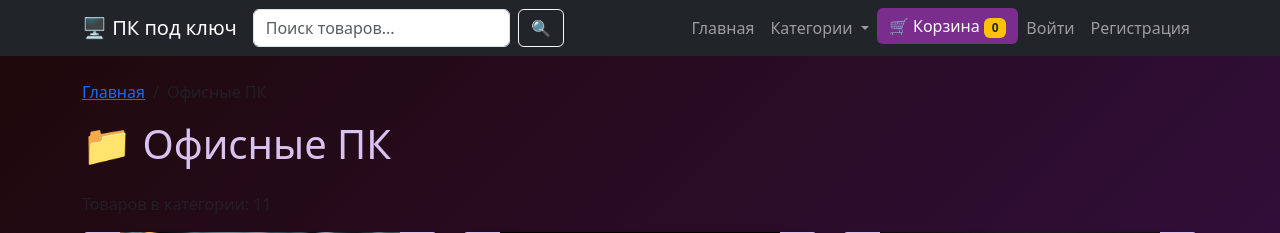
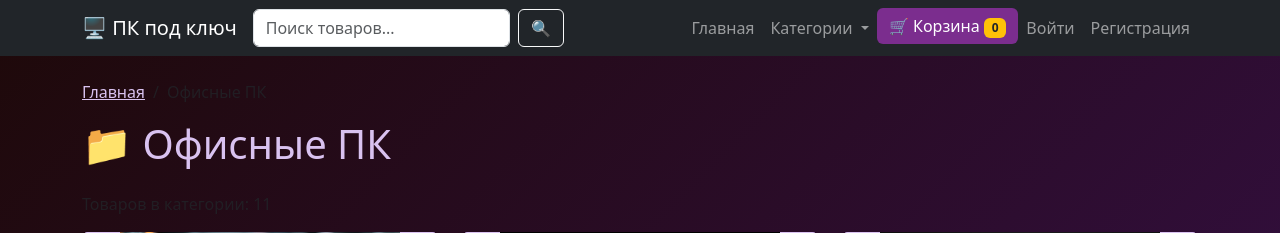
Before and after one commit to vladimirperov85/Django-PC-Shop, a Django app: page /category/ofisnye-pk/ in a window 1280 px wide. Shown: the top 233 px of the page. Run offline with Django 5.2, Linux system fonts and the light colour scheme; data comes from the database, SQL or seed files in the repository.

Commit message:
изменения main.css, а так же добавлен рефакторинг некоторых файлов.

```diff
--- a/shop/static/shop/css/main.css
+++ b/shop/static/shop/css/main.css
@@ -172,3 +172,7 @@ body {
     background-color: #9b3fb0 !important;
     color: #ffffff !important;
 }
+
+.breadcrumb-item a {
+    color: #d9c2f0;
+}
```
Also changed, not shown: shop/urls.py (+11 -2 lines), shop/views.py (+6 -8 lines).
